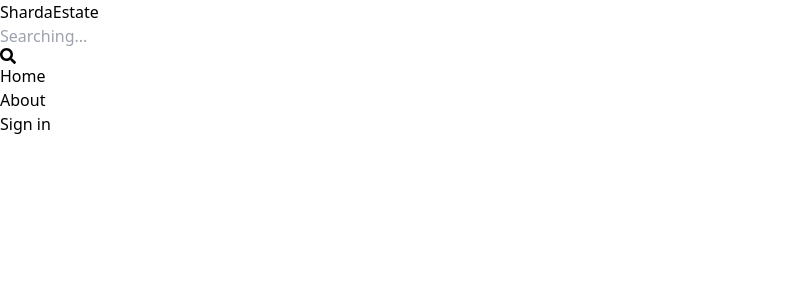
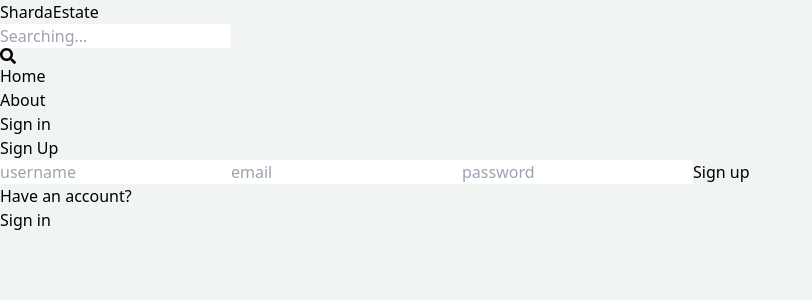
Before and after one commit to tushar-patne/mern-estate-v1, a React (Vite) app in the folder client/: page /signup in a window 1280 px wide. Shown: the top 300 px of the page, without its empty margins (0-812 px from the left). Built offline with nearby package versions, Linux system fonts and the light colour scheme.

Commit message:
complete sign up page ui

```diff
--- a/client/src/App.jsx
+++ b/client/src/App.jsx
@@ -1,7 +1,7 @@
 import { BrowserRouter, Routes, Route } from 'react-router-dom';
 import Home from './pages/Home';
 import SignIn from './pages/SignIn';
-import SignOut from './pages/SignOut';
+import SignUp from './pages/SignUp';
 import About from './pages/About';
 import Profile from './pages/Profile';
 import Header from './components/Header';
@@ -13,7 +13,7 @@
       <Routes>
         <Route path="/" element={<Home/>} />
         <Route path="/signin" element={<SignIn/>} />
-        <Route path="/signout" element={<SignOut/>} />
+        <Route path="/signup" element={<SignUp/>} />
         <Route path="/about" element={<About/>} />
         <Route path="/profile" element={<Profile/>} />
       </Routes>
--- a/client/src/index.css
+++ b/client/src/index.css
@@ -1,3 +1,7 @@
 @tailwind base;
 @tailwind components;
 @tailwind utilities;
+
+body{
+    background-color: rgb(241, 245, 241);
+}
--- a/client/src/pages/SignOut.jsx
+++ /dev/null
@@ -1,7 +0,0 @@
-import React from 'react'
-
-export default function SignOut() {
-  return (
-    <div>SignOut</div>
-  )
-}
--- /dev/null
+++ b/client/src/pages/SignUp.jsx
@@ -0,0 +1,21 @@
+import { Link } from 'react-router-dom'
+
+export default function SignUp() {
+  return (
+    <div className='p-3 max-w-lg mx-auto'>
+      <h1 className='text-3xl text-center font-semibold my-7'>Sign Up</h1>
+      <form className='flex flex-col gap-4'>
+        <input type="text" placeholder='username' className='border p-3 rounded-lg' id='username' />
+        <input type="email" placeholder='email' className='border p-3 rounded-lg' id='email' />
+        <input type="password" placeholder='password' className='border p-3 rounded-lg' id='password' />
+        <button  className='bg-slate-700 text-white p-3 rounded-lg uppercase hover:opacity-95 disabled:opacity-80'>Sign up</button>
+      </form>
+      <div className="flex gap-2 mt-5">
+        <p>Have an account?</p>
+        <Link to={"/sign-in"}>
+          <span className='text-blue-700'>Sign in</span>
+        </Link>
+      </div>
+    </div>
+  )
+}
```
